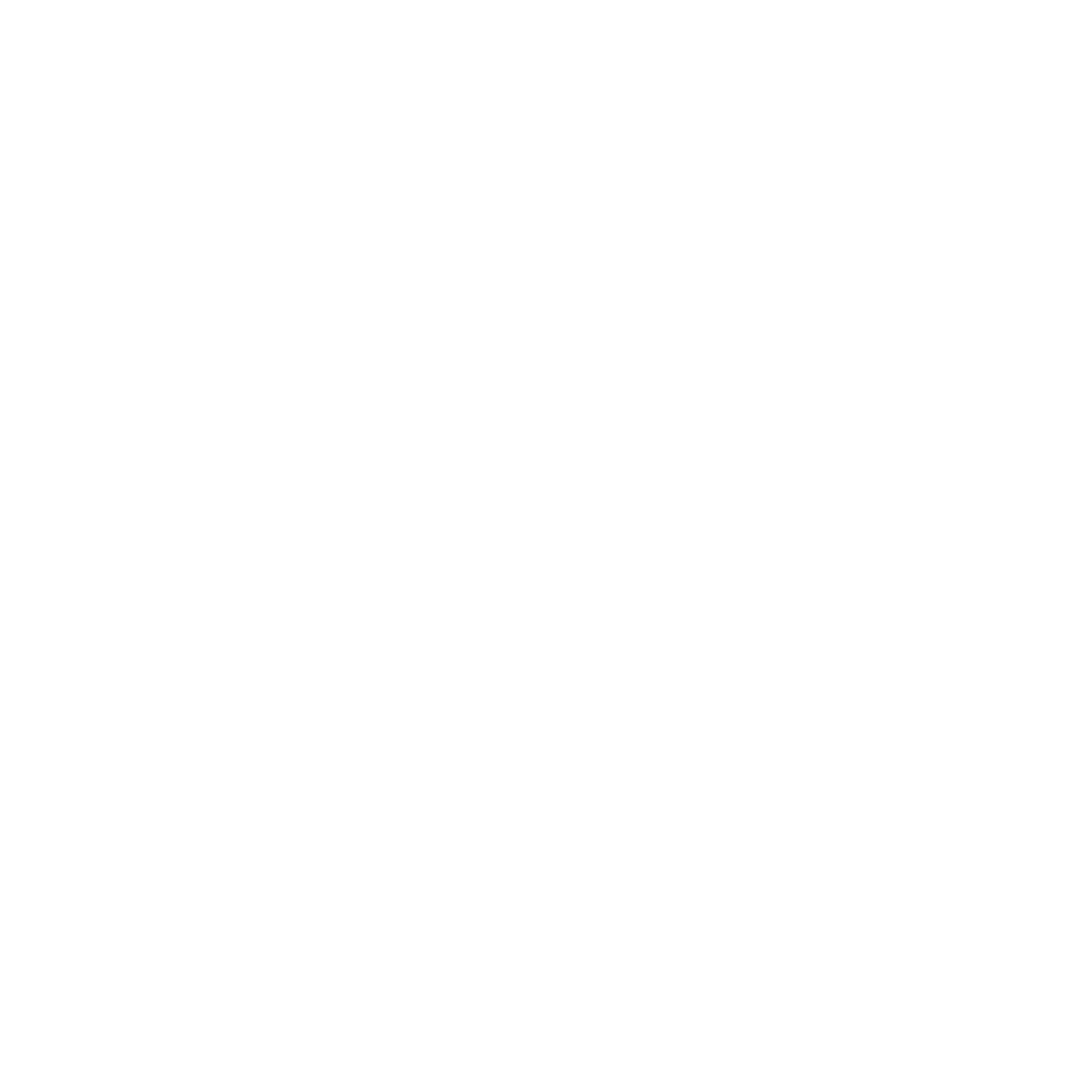
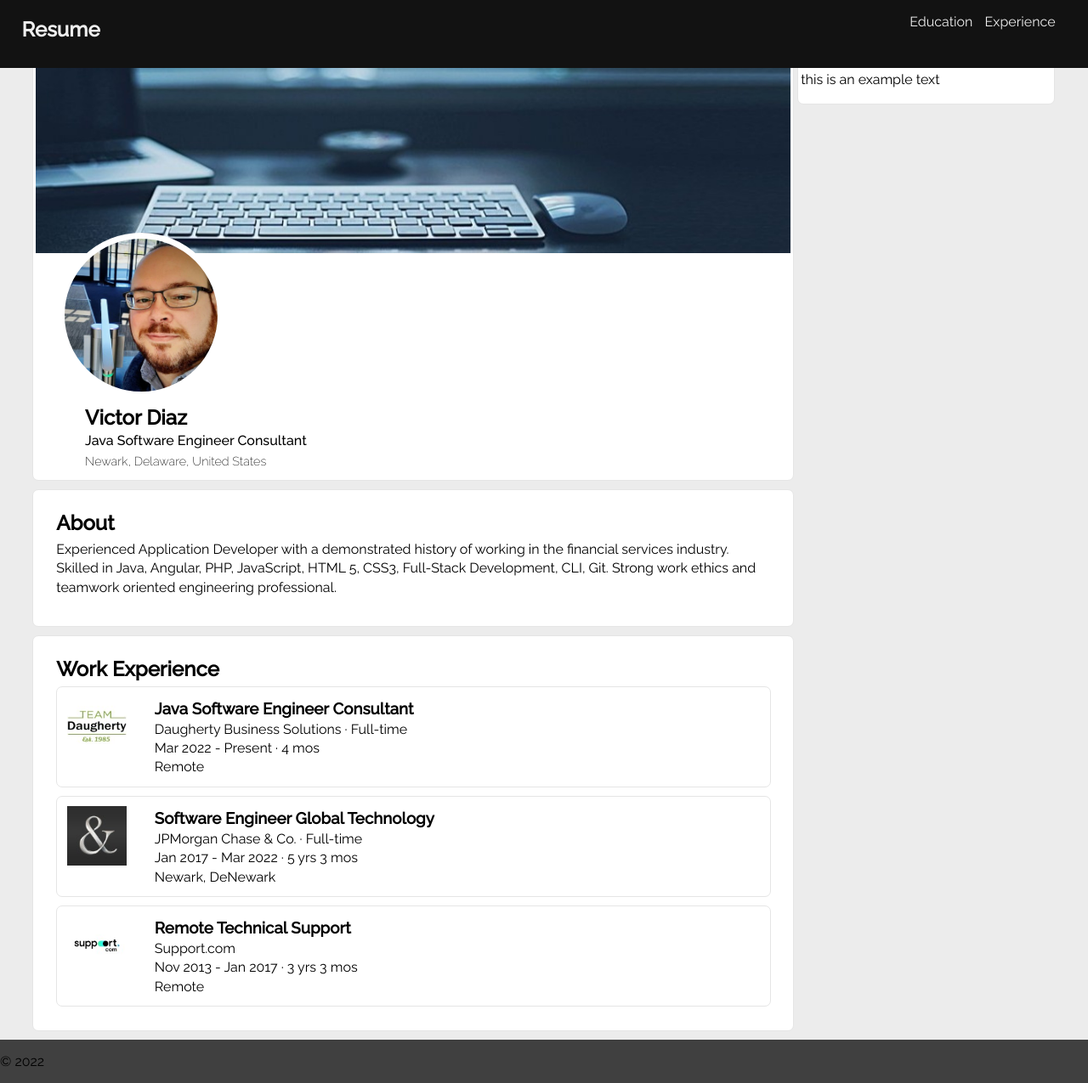
Before and after one commit to vdmpeniel/js-assignment-4-html-me-something-vdmpeniel, a website: page index.html in a window 1280 px wide. Shown: the whole page at 85% size. Before the commit the page ends 800 px from the top, so only its background shows below. Drawn offline with Linux system fonts and the light colour scheme.

Commit message:
Basic structure and design

```diff
--- a/index.html
+++ b/index.html
@@ -1,8 +1,92 @@
 <!DOCTYPE html>
 <html>
    <head>
+      <title>Victor Diaz Resume</title>
+      <link rel="stylesheet" href="styles.css" />
    </head>
    <body>
-      <!-- Write your HTML in this file! -->
+      <header>
+         <nav>
+            <div class="logo">
+               <h1>Resume</h1>
+            </div>
+            <div class="menu">
+               <ul>
+                  <li>Experience</li>
+                  <li>Education</li>
+               </ul>
+            </div>
+         </nav>
+
+      </header>
+
+      <main class="column">
+         <section class="intro container">
+            <div class="banner"></div>
+            <div class="avatar"></div>
+            <div class="intro-textbox">
+               <h2>Victor Diaz</h2>
+               <p class="current-title">Java Software Engineer Consultant</p>
+               <p class="current-location">Newark, Delaware, United States</p>
+            </div>
+         </section>
+
+         <section class="content">
+            <article>
+               <h2>About</h2>
+               <p>
+                  Experienced Application Developer with a demonstrated history of working in the financial services industry. Skilled in Java, Angular, PHP, JavaScript, HTML 5, CSS3, Full-Stack Development, CLI, Git. Strong work ethics and teamwork oriented engineering professional.
+               </p>
+            </article>
+
+            <article>
+               <h2>Work Experience</h2>
+               <div class="container">
+                  <div class="company-logo">
+                     <img class="logo-image" src="./images/Daugherty.jpg"/>
+                  </div>
+                  <div class="company-data">
+                     <h3>Java Software Engineer Consultant</h3>
+                     <p class="company-name">Daugherty Business Solutions · Full-time</p>
+                     <p>Mar 2022 - Present · 4 mos</p>
+                     <p>Remote</p>
+                  </div>
+               </div>
+
+               <div class="container">
+                  <div class="company-logo">
+                     <img class="logo-image" src="./images/Jpmorgan.jpg"/>
+                  </div>
+                  <div class="company-data">
+                     <h3>Software Engineer Global Technology</h3>
+                     <p class="company-name">JPMorgan Chase & Co. · Full-time</p>
+                     <p>Jan 2017 - Mar 2022 · 5 yrs 3 mos</p>
+                     <p>Newark, DeNewark</p>
+                  </div>
+               </div>
+
+               <div class="container">
+                  <div class="company-logo">
+                     <img class="logo-image" src="./images/Support.jpg"/>
+                  </div>
+                  <div class="company-data">
+                     <h3>Remote Technical Support</h3>
+                     <p class="company-name">Support.com</p>
+                     <p>Nov 2013 - Jan 2017 · 3 yrs 3 mos</p>
+                     <p>Remote</p>
+                  </div>
+               </div>
+
+            </article>
+         </section>
+      </main>
+
+      <aside class="column container">
+         <p>this is an example text</p>
+      </aside>
+
+      <footer>
+         <p>&copy; 2022</p>
+      </footer>
    </body>
 </html>
--- a/styles.css
+++ b/styles.css
@@ -1 +1,141 @@
-/* Write your CSS here! */
+@import url('https://fonts.googleapis.com/css2?family=Raleway:wght@200;300;400;500&display=swap');
+body{
+    margin: 0px;
+    background-color: rgb(236, 236, 236);
+    font-family: 'Raleway', sans-serif;
+}
+.column{
+    float: left;
+    margin-top: 5%;
+}
+.container, article{
+    display: block;
+    padding: 3px;
+    border: solid 1px rgb(229, 229, 229);
+    border-radius: 7px;
+    margin-bottom: 10px;
+    background-color: #ffffff;
+}
+nav{
+    display: block;
+    position: fixed;
+    top: 0px;
+    z-index: 100;
+    width: 100%;
+    height: 10%;
+    background-color: #121212;
+    color: #eeeeee;
+}
+.logo{
+    margin-left: 2%;
+    float: left;
+}
+.menu{
+    float: right;
+    width: 40%;
+    margin-right: 3%;
+}
+.menu > ul > li{
+    display: block;
+    float: right;
+    margin-left: 3%;
+
+}
+
+main{
+    z-index: 0;
+    display: block;
+    margin: 0% 0.3% 0% 3%;
+    width: 70%;
+    /* background-color: blue; */
+
+}
+article{
+    display: block;
+    z-index: 1;
+}
+.banner{
+    z-index: 18;
+    display: block;
+    position: relative;
+    background-image: url('./images/Banner.jpg');
+    background-repeat: no-repeat;
+    background-size: 100%;
+    background-position-y: 30%;
+    height: 250px;
+    width: 100%;
+    border-radius: 7px 7px 0 0;
+
+}
+.avatar{
+    z-index: 19;
+    position: relative;
+    background-image: url('./images/me.jpg');
+    background-position-x: 50%;
+    background-position-y: 50%;
+    background-size: cover;
+    width: 180px;
+    height: 180px;
+    border-radius: 50%;
+    border-style: solid;
+    border-width: 7px;
+    border-color: white;
+    margin-top: -5%;
+    margin-left: 3%;
+}
+.intro > div{
+    line-height: 0.5em;
+}
+.intro-textbox{
+    margin-left: 6.5%;
+}
+.current-title{
+    font-weight: 500;
+}
+.current-location{
+    font-weight: 200;
+    font-size: 0.9em;
+}
+article{
+    padding: 2% 3%;
+
+}
+article > h2{
+    line-height: 0.05em;
+}
+article > p{
+    line-height: 1.4em;
+}
+.company-logo{
+    float: left;
+    margin: 1% 4% 1% 1%;
+
+}
+.logo-image{
+    position: relative;
+    top: 50%;
+    width: 70px;
+    height: 70px;
+}
+.company-data{
+    line-height: 0.4em;
+}
+
+
+
+
+
+aside{
+    display: block;
+    background-color: blue;
+    width: 23%;
+}
+
+
+
+footer{
+    position: relative;
+    float: left;
+    width: 100%;
+    background-color: rgb(64, 64, 64);
+}
```
Also changed, not shown: images/Banner.jpg (added), images/Daugherty.jpg (added), images/Jpmorgan.jpg (added), images/Support.jpg (added), images/me.jpg (added).
